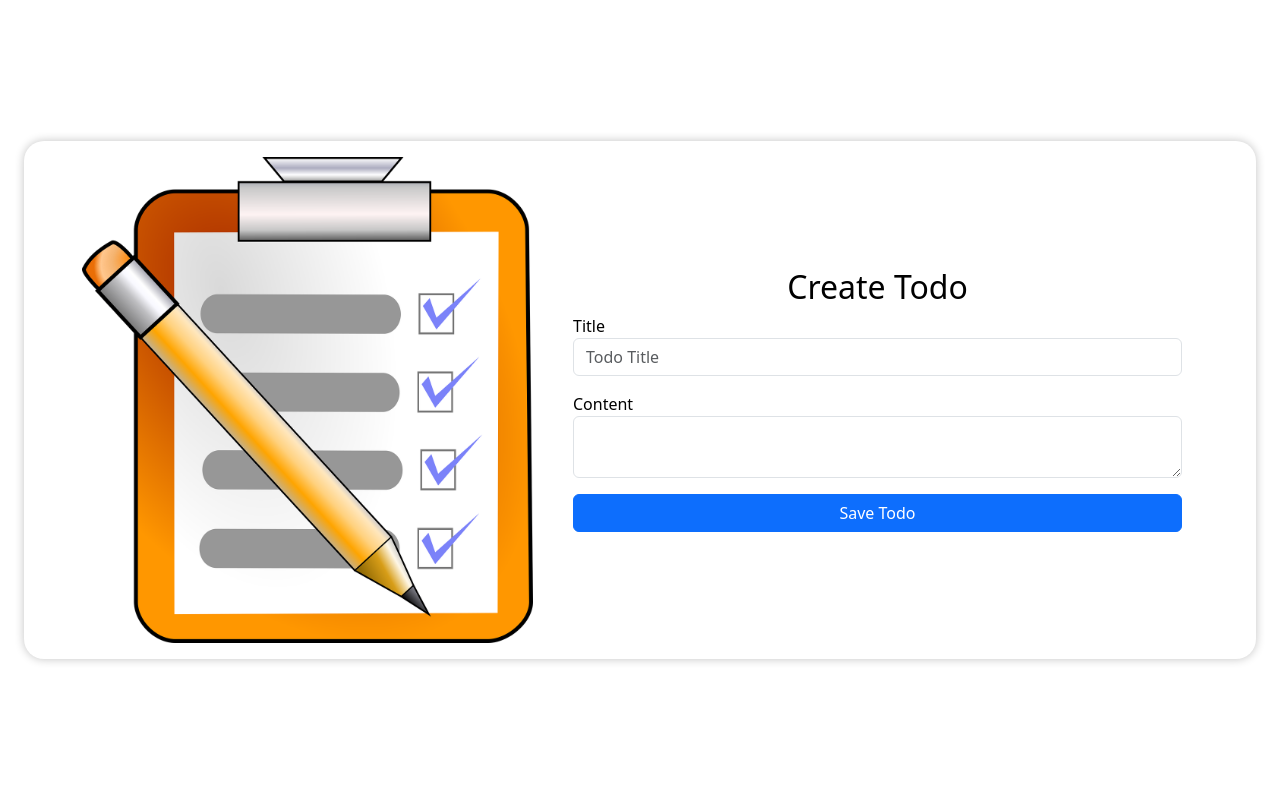
After one commit to UlrichIvan/django_todos_list, a Django app: page /todos/add in a window 1280 px wide. The commit adds this page. Run offline with Django 5.2, Linux system fonts and the light colour scheme.

Commit message:
create todo form frontend

```diff
--- a/app_todos/urls.py
+++ b/app_todos/urls.py
@@ -1,6 +1,7 @@
 from django.contrib import admin
 from django.urls import path, include
 
+app_name = "todo_app"
 urlpatterns = [
     path("admin/", admin.site.urls),
     path("todos/", include("todos.urls"), name="todos"),
--- /dev/null
+++ b/todos/forms.py
@@ -0,0 +1,8 @@
+from django.forms import ModelForm
+from .models import Todo
+
+
+class TodoForm(ModelForm):
+    class Meta:
+        model = Todo
+        fields = "__all__"
--- a/todos/models.py
+++ b/todos/models.py
@@ -3,7 +3,7 @@ from django.db import models
 
 
 class Todo(models.Model):
-    title = models.CharField(max_length=255, null=False, blank=False)
+    title = models.CharField(max_length=255, null=False, blank=False, unique=True)
     content = models.TextField(null=True, blank=True)
     created_at = models.DateTimeField(default=timezone.now)
     updated_at = models.DateTimeField(default=timezone.now)
--- /dev/null
+++ b/todos/templates/todos/add_todo.html
@@ -0,0 +1,52 @@
+{% extends "../base.html" %}
+
+{% load static %}
+
+{% block css %}
+	<style>
+		input {
+			text-transform: capitalize;
+		}
+		.container-wrapper {
+			box-shadow: 0 0 10px 0 rgba(0, 0, 0, 0.24);
+			border-radius: 20px;
+		}
+		body {
+			overflow: hidden;
+		}
+	</style>
+{% endblock %}
+
+
+{% block body %}
+	<div class="container-fluid text-black text-capitalize px-0">
+		<div class="form-wrapper vh-100 vw-100 overflow-auto d-flex align-items-center justify-content-center">
+			<div class="container-wrapper mx-4 py-3 w-100">
+
+				<div class="container">
+					<div class="row align-items-center">
+						<div class="col-md-5 d-none d-md-block">
+							<div class="todo-image">
+								<img src="{% static 'todos/images/todo_bg.png'%}" class="w-100" alt="todo_image_logo">
+							</div>
+						</div>
+						<div class="col-12 col-md-7">
+							<form action="{% url 'todo_list:todo_save' %}" class="todo_form w-100 text-capitalize p-3">
+								<h2 class="text-center">create todo</h2>
+								<div class="form-group mb-3">
+									<label for="title">title</label>
+									<input type="text" name="title" id="title" class="form-control" placeholder="todo title"/>
+								</div>
+								<div class="form-group mb-3">
+									<label for="titile">content</label>
+									<textarea name="content" class="form-control" id="content"></textarea>
+								</div>
+								<input class="btn btn-primary w-100" type="submit" value="save todo">
+							</form>
+						</div>
+					</div>
+				</div>
+			</div>
+		</div>
+	</div>
+{% endblock %}
--- a/todos/urls.py
+++ b/todos/urls.py
@@ -1,6 +1,9 @@
 from django.urls import path
-from .views import Todos
+from .views import TodosListView, Todos
 
+app_name = "todo_list"
 urlpatterns = [
-    path("", Todos.as_view(), name="todo_index"),
+    path("", TodosListView.as_view(), name="todo_index"),
+    path("add", Todos.as_view(), name="todo_add"),
+    path("save", Todos.as_view(), name="todo_save"),
 ]
--- a/todos/views.py
+++ b/todos/views.py
@@ -1,12 +1,34 @@
 from django.shortcuts import render
 from django.views import View
+from django.views.generic.list import ListView
 from django.http import HttpResponse
+from django.core.exceptions import ValidationError
+from .models import Todo
+from .forms import TodoForm
 
 
-# Create your views here.
+class TodosListView(ListView):
+    template_name = "todos/index.html"
+    context_object_name = "todos"
+
+    def get_queryset(self):
+        return Todo.objects.all()[:100]
+
+
 class Todos(View):
 
-    template_name = "todos/index.html"
+    template_name = "todos/add_todo.html"
 
     def get(self, request) -> HttpResponse:
-        return render(request, self.template_name)
+        form_todo = TodoForm()
+        return render(request, self.template_name, {"form_todo": form_todo})
+
+    def post(self, request) -> HttpResponse:
+        todo_form = TodoForm(request.POST)
+        try:
+            if todo_form.is_valid():
+                return HttpResponse(content="todo valided", status=200)
+
+            return HttpResponse(content="todo not valided", status=404)
+        except ValidationError:
+            return HttpResponse(content="An exception occurred", status=500)
```
Also changed, not shown: todos/templates/todos/index.html (+8 -0 lines), todos/static/todos/images/todo_bg.png (added).
